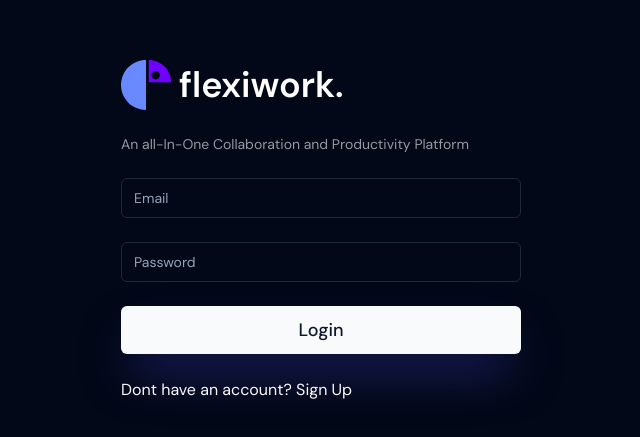
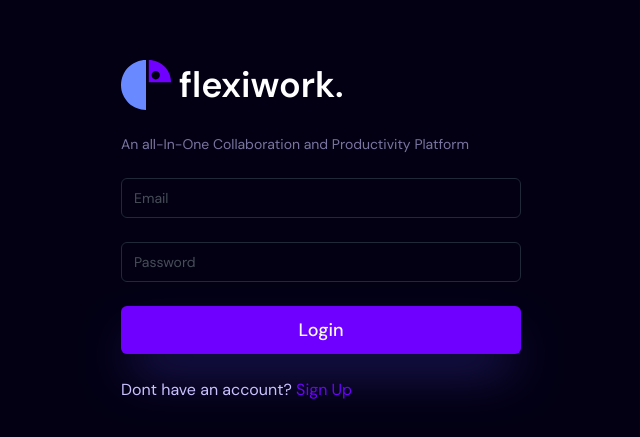
Before and after one commit to vedang685/flexiwork, a Next.js app: page /login in a window 1280 px wide. Shown: the part 169-606 px from the top of the page, without its empty margins (319-959 px from the left). Built offline with nearby package versions, Linux system fonts and the light colour scheme; no server answers; the database is empty.

Commit message:
[FIX]: Css issue

```diff
--- a/src/app/globals.css
+++ b/src/app/globals.css
@@ -10,57 +10,47 @@ body {
 @layer base {
   :root {
     --background: 0 0% 100%;
-    --foreground: 222.2 84% 4.9%;
+    --foreground: 224 71.4% 4.1%;
     --card: 0 0% 100%;
-    --card-foreground: 222.2 84% 4.9%;
+    --card-foreground: 224 71.4% 4.1%;
     --popover: 0 0% 100%;
-    --popover-foreground: 222.2 84% 4.9%;
-    --primary: 222.2 47.4% 11.2%;
-    --primary-foreground: 210 40% 98%;
-    --secondary: 210 40% 96.1%;
-    --secondary-foreground: 222.2 47.4% 11.2%;
-    --muted: 210 40% 96.1%;
-    --muted-foreground: 215.4 16.3% 46.9%;
-    --accent: 210 40% 96.1%;
-    --accent-foreground: 222.2 47.4% 11.2%;
+    --popover-foreground: 224 71.4% 4.1%;
+    --primary: 266, 100%, 50%;
+    --primary-foreground: 210 20% 98%;
+    --secondary: 220 14.3% 95.9%;
+    --secondary-foreground: 220.9 39.3% 11%;
+    --muted: 220 14.3% 95.9%;
+    --muted-foreground: 220 8.9% 46.1%;
+    --accent: 220 14.3% 95.9%;
+    --accent-foreground: 220.9 39.3% 11%;
     --destructive: 0 84.2% 60.2%;
-    --destructive-foreground: 210 40% 98%;
-    --border: 214.3 31.8% 91.4%;
-    --input: 214.3 31.8% 91.4%;
-    --ring: 222.2 84% 4.9%;
+    --destructive-foreground: 210 20% 98%;
+    --border: 220 13% 91%;
+    --input: 220 13% 91%;
+    --ring: 262.1 83.3% 57.8%;
     --radius: 0.5rem;
-    --chart-1: 12 76% 61%;
-    --chart-2: 173 58% 39%;
-    --chart-3: 197 37% 24%;
-    --chart-4: 43 74% 66%;
-    --chart-5: 27 87% 67%;
   }
 
   .dark {
-    --background: 222.2 84% 4.9%;
-    --foreground: 210 40% 98%;
-    --card: 222.2 84% 4.9%;
-    --card-foreground: 210 40% 98%;
-    --popover: 222.2 84% 4.9%;
-    --popover-foreground: 210 40% 98%;
-    --primary: 210 40% 98%;
-    --primary-foreground: 222.2 47.4% 11.2%;
-    --secondary: 217.2 32.6% 17.5%;
-    --secondary-foreground: 210 40% 98%;
-    --muted: 217.2 32.6% 17.5%;
-    --muted-foreground: 215 20.2% 65.1%;
-    --accent: 217.2 32.6% 17.5%;
-    --accent-foreground: 210 40% 98%;
+    --background: 249 100% 3.9%;
+    --foreground: 248 100% 88%;
+    --card: 224 71.4% 4.1%;
+    --card-foreground: 210 20% 98%;
+    --popover: 224 71.4% 4.1%;
+    --popover-foreground: 210 20% 98%;
+    --primary: 266, 100%, 50%;
+    --primary-foreground: 210 20% 98%;
+    --secondary: 215 27.9% 16.9%;
+    --secondary-foreground: 210 20% 98%;
+    --muted: 215 27.9% 16.9%;
+    --muted-foreground: 217.9 10.6% 30.9%;
+    --accent: 215 27.9% 16.9%;
+    --accent-foreground: 210 20% 98%;
     --destructive: 0 62.8% 30.6%;
-    --destructive-foreground: 210 40% 98%;
-    --border: 217.2 32.6% 17.5%;
-    --input: 217.2 32.6% 17.5%;
-    --ring: 212.7 26.8% 83.9%;
-    --chart-1: 220 70% 50%;
-    --chart-2: 160 60% 45%;
-    --chart-3: 30 80% 55%;
-    --chart-4: 280 65% 60%;
-    --chart-5: 340 75% 55%;
+    --destructive-foreground: 210 20% 98%;
+    --border: 247, 18.3%, 18.2%;
+    --input: 215 27.9% 16.9%;
+    --ring: 263.4 70% 50.4%;
   }
 }
 
--- a/src/components/landing-page/header.tsx
+++ b/src/components/landing-page/header.tsx
@@ -80,7 +80,7 @@ const Header = () => {
       >
         <Image
           src={Logo}
-          alt="Cypress Logo"
+          alt="flexiwork Logo"
           width={25}
           height={25}
         />
--- a/tailwind.config.js
+++ b/tailwind.config.js
@@ -9,11 +9,11 @@ module.exports = {
 	],
 	theme: {
 	  container: {
-    		center: 'true',
+		center: true,
 		padding: '2rem',
 		screens: {
-    			'2xl': '1400px'
-    		}
+		  '2xl': '1400px',
+		},
 	  },
 	  extend: {
 		colors: {
@@ -24,31 +24,31 @@ module.exports = {
 		  foreground: 'hsl(var(--foreground))',
 		  primary: {
 			DEFAULT: 'hsl(var(--primary))',
-    				foreground: 'hsl(var(--primary-foreground))'
+			foreground: 'hsl(var(--primary-foreground))',
 		  },
 		  secondary: {
 			DEFAULT: 'hsl(var(--secondary))',
-    				foreground: 'hsl(var(--secondary-foreground))'
+			foreground: 'hsl(var(--secondary-foreground))',
 		  },
 		  destructive: {
 			DEFAULT: 'hsl(var(--destructive))',
-    				foreground: 'hsl(var(--destructive-foreground))'
+			foreground: 'hsl(var(--destructive-foreground))',
 		  },
 		  muted: {
 			DEFAULT: 'hsl(var(--muted))',
-    				foreground: 'hsl(var(--muted-foreground))'
+			foreground: 'hsl(var(--muted-foreground))',
 		  },
 		  accent: {
 			DEFAULT: 'hsl(var(--accent))',
-    				foreground: 'hsl(var(--accent-foreground))'
+			foreground: 'hsl(var(--accent-foreground))',
 		  },
 		  popover: {
 			DEFAULT: 'hsl(var(--popover))',
-    				foreground: 'hsl(var(--popover-foreground))'
+			foreground: 'hsl(var(--popover-foreground))',
 		  },
 		  card: {
 			DEFAULT: 'hsl(var(--card))',
-    				foreground: 'hsl(var(--card-foreground))'
+			foreground: 'hsl(var(--card-foreground))',
 		  },
 		  'washed-blue-50': '#f0f3ff',
 		  'washed-blue-100': '#d0daff',
@@ -108,42 +108,27 @@ module.exports = {
 		  'brand-primaryBlue': '#0469ff',
 		  'brand-primaryPurple': '#7000ff',
 		  'brand-dark': '#030014',
-    			chart: {
-    				'1': 'hsl(var(--chart-1))',
-    				'2': 'hsl(var(--chart-2))',
-    				'3': 'hsl(var(--chart-3))',
-    				'4': 'hsl(var(--chart-4))',
-    				'5': 'hsl(var(--chart-5))'
-    			}
 		},
 		borderRadius: {
 		  lg: 'var(--radius)',
 		  md: 'calc(var(--radius) - 2px)',
-    			sm: 'calc(var(--radius) - 4px)'
+		  sm: 'calc(var(--radius) - 4px)',
 		},
 		keyframes: {
 		  'accordion-down': {
-    				from: {
-    					height: '0'
-    				},
-    				to: {
-    					height: 'var(--radix-accordion-content-height)'
-    				}
+			from: { height: 0 },
+			to: { height: 'var(--radix-accordion-content-height)' },
 		  },
 		  'accordion-up': {
-    				from: {
-    					height: 'var(--radix-accordion-content-height)'
+			from: { height: 'var(--radix-accordion-content-height)' },
+			to: { height: 0 },
 		  },
-    				to: {
-    					height: '0'
-    				}
-    			}
 		},
 		animation: {
 		  'accordion-down': 'accordion-down 0.2s ease-out',
-    			'accordion-up': 'accordion-up 0.2s ease-out'
-    		}
-    	}
+		  'accordion-up': 'accordion-up 0.2s ease-out',
+		},
+	  },
 	},
 	plugins: [require('tailwindcss-animate')],
   };
```
Also changed, not shown: tailwind.config.ts (line endings or trailing spaces). Lines whose indentation alone changed are shown as unchanged.
